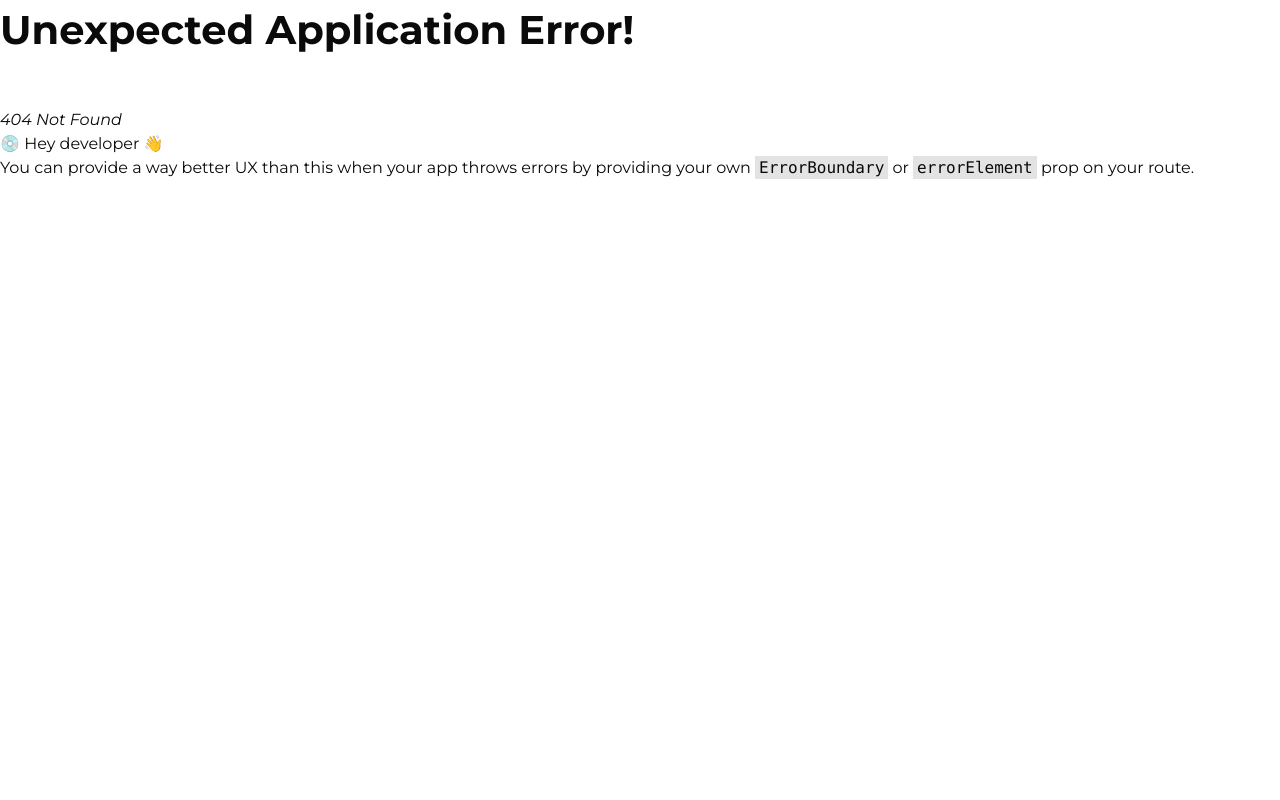
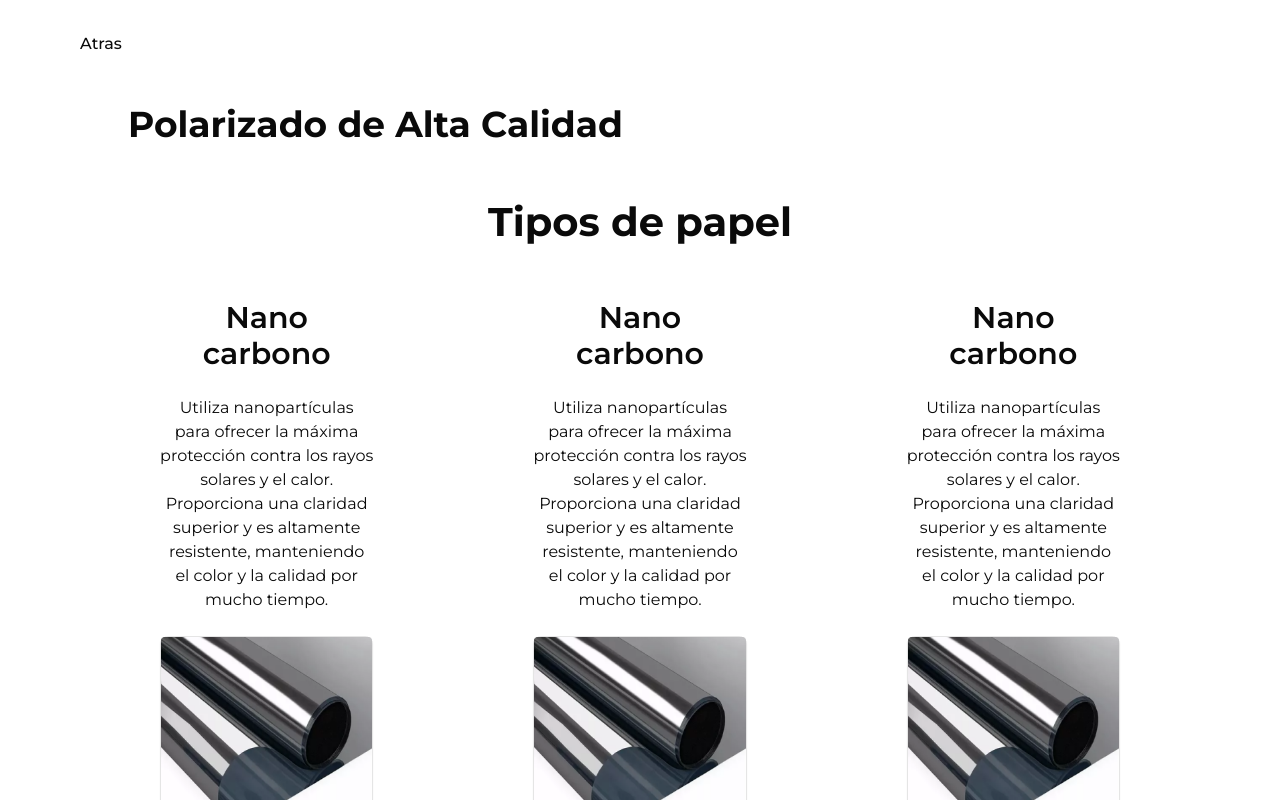
Before and after one commit to JuanFelipeRomero/car_services, a React (Vite) app in the folder frontend/: page /selectpolarizedfeatures in a window 1280 px wide. Before the commit this address had no page. Shown: the top 800 px of the page. Built offline with nearby package versions, Linux system fonts and the light colour scheme.

Commit message:
first section of Polarized features done

```diff
--- a/frontend/src/components/PolarizedProductCard.jsx
+++ b/frontend/src/components/PolarizedProductCard.jsx
@@ -6,7 +6,7 @@ export function PolarizedProductCard({ image, title, type, opacity, price }) {
       <img
         src={image}
         alt="Foto del rollo de papel polarizado"
-        className="border-b border-b-black-500"
+        className="border-b border-b-black-500 w-full"
       />
       <CardContent>
         <p className="mt-4">{title}</p>
--- a/frontend/src/components/SelectVehicleCard.jsx
+++ b/frontend/src/components/SelectVehicleCard.jsx
@@ -9,9 +9,7 @@ export function SelectVehicleCard({ marca, modelo, tipo, placa }) {
     setSelected(!isSelected);
   };
 
-  const cardClassname = `w-1/5 pb-8' + ${
-    isSelected ? 'bg-blue-100' : 'bg-white'
-  }`;
+  const cardClassname = `w-1/5 + ${isSelected ? 'bg-blue-100' : 'bg-white'}`;
 
   return (
     <Card className={cardClassname}>
@@ -38,7 +36,10 @@ export function SelectVehicleCard({ marca, modelo, tipo, placa }) {
           <p>{placa}</p>
         </div>
       </CardContent>
-      <Button onClick={handleSelect} className="bg-blue-600 w-1/3 block m-auto">
+      <Button
+        onClick={handleSelect}
+        className="bg-blue-600 w-1/3 block m-auto mb-8"
+      >
         Seleccionar
       </Button>
     </Card>
--- /dev/null
+++ b/frontend/src/components/polarizedComponents/PolarizedTypeCard.jsx
@@ -0,0 +1,43 @@
+import { PolarizedProductCard } from '@/components/PolarizedProductCard';
+import { Button } from '../ui/button';
+import { Card, CardContent } from '@/components/ui/card';
+import { useState } from 'react';
+
+export default function PolarizedTypeCard({
+  description,
+  image,
+  title,
+  type,
+  opacity,
+  price,
+}) {
+  const [isSelected, setIsSelected] = useState(false);
+  const handleClick = () => {
+    setIsSelected(!isSelected);
+  };
+
+  const cardClassName = `${isSelected ? 'bg-blue-200' : ''}`;
+
+  return (
+    <main className="md:w-1/6">
+      <h3 className=" text-center font-semibold md:text-3xl">{type}</h3>
+      <p className="text-center my-6">{description}</p>
+      <Card className={cardClassName}>
+        <img
+          src={image}
+          alt="Foto del rollo de papel polarizado"
+          className="border-b border-b-black-500 w-full"
+        />
+        <CardContent>
+          <p className="mt-4">{title}</p>
+          <p>{type}</p>
+          <p>{opacity} de opacidad</p>
+          <p className="mt-2 font-bold">${price} x metro</p>
+        </CardContent>
+        <Button onClick={handleClick} className="bg-blue-600 m-auto block mb-6">
+          Seleccionar
+        </Button>
+      </Card>
+    </main>
+  );
+}
--- a/frontend/src/main.jsx
+++ b/frontend/src/main.jsx
@@ -9,7 +9,7 @@ import { VehicleInfoForm } from './pages/registerPages/RegisterVehicleInfo';
 import { LoginPage } from './pages/LoginPage';
 
 import { SelectVehicle } from './pages/appointmentPages/SelectVehicle';
-
+import { PolarizedFeatures } from './pages/appointmentPages/PolarizedFeatures';
 import { createBrowserRouter, RouterProvider } from 'react-router-dom';
 
 const router = createBrowserRouter([
@@ -43,6 +43,10 @@ const router = createBrowserRouter([
     path: '/selectcar',
     element: <SelectVehicle />,
   },
+  {
+    path: '/selectpolarizedfeatures',
+    element: <PolarizedFeatures />,
+  },
 ]);
 
 createRoot(document.getElementById('root')).render(
--- /dev/null
+++ b/frontend/src/pages/appointmentPages/PolarizedFeatures.jsx
@@ -0,0 +1,54 @@
+import ReturnBtn from '@/components/ReturnBtn';
+import PolarizedTypeCard from '@/components/polarizedComponents/PolarizedTypeCard';
+
+export function PolarizedFeatures() {
+  return (
+    <main className="pt-8">
+      <ReturnBtn />
+      <h1 className=" font-bold md:text-4xl pl-32 mt-12">
+        Polarizado de Alta Calidad
+      </h1>
+      <section className="mt-12 border-b-2">
+        <h2 className="text-center">Tipos de papel</h2>
+        <div className="flex justify-evenly">
+          <PolarizedTypeCard
+            description={`Utiliza nanopartículas para ofrecer la máxima protección contra los
+            rayos solares y el calor. Proporciona una claridad superior y es
+            altamente resistente, manteniendo el color y la calidad por mucho
+            tiempo.`}
+            image={'../src/assets/productsCards/productopolarizado.png'}
+            title={'Papel polarizado'}
+            type={'Nano carbono'}
+            opacity={'5%'}
+            price={50000}
+          />
+
+          <PolarizedTypeCard
+            description={`Utiliza nanopartículas para ofrecer la máxima protección contra los
+            rayos solares y el calor. Proporciona una claridad superior y es
+            altamente resistente, manteniendo el color y la calidad por mucho
+            tiempo.`}
+            image={'../src/assets/productsCards/productopolarizado.png'}
+            title={'Papel polarizado'}
+            type={'Nano carbono'}
+            opacity={'5%'}
+            price={50000}
+          />
+
+          <PolarizedTypeCard
+            description={`Utiliza nanopartículas para ofrecer la máxima protección contra los
+            rayos solares y el calor. Proporciona una claridad superior y es
+            altamente resistente, manteniendo el color y la calidad por mucho
+            tiempo.`}
+            image={'../src/assets/productsCards/productopolarizado.png'}
+            title={'Papel polarizado'}
+            type={'Nano carbono'}
+            opacity={'5%'}
+            price={50000}
+          />
+        </div>
+      </section>
+      <section></section>
+    </main>
+  );
+}
--- a/frontend/src/pages/appointmentPages/SelectVehicle.jsx
+++ b/frontend/src/pages/appointmentPages/SelectVehicle.jsx
@@ -1,8 +1,15 @@
 import { SelectVehicleCard } from '@/components/SelectVehicleCard';
 import { Button } from '@/components/ui/button';
 import ReturnBtn from '@/components/ReturnBtn';
+import { useNavigate } from 'react-router-dom';
 
 export function SelectVehicle() {
+  const navigate = useNavigate();
+
+  const handleClick = () => {
+    navigate('/selectpolarizedfeatures');
+  };
+
   return (
     <>
       <main className="pt-8">
@@ -27,7 +34,9 @@ export function SelectVehicle() {
             />
           </div>
 
-          <Button className="w-1/5 mt-10">Siguiente</Button>
+          <Button onClick={handleClick} className="w-1/5 mt-10">
+            Siguiente
+          </Button>
         </section>
       </main>
     </>
```
